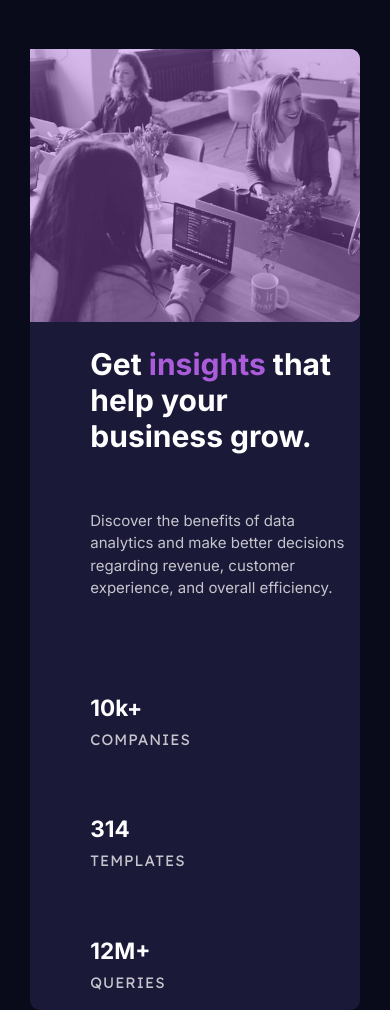
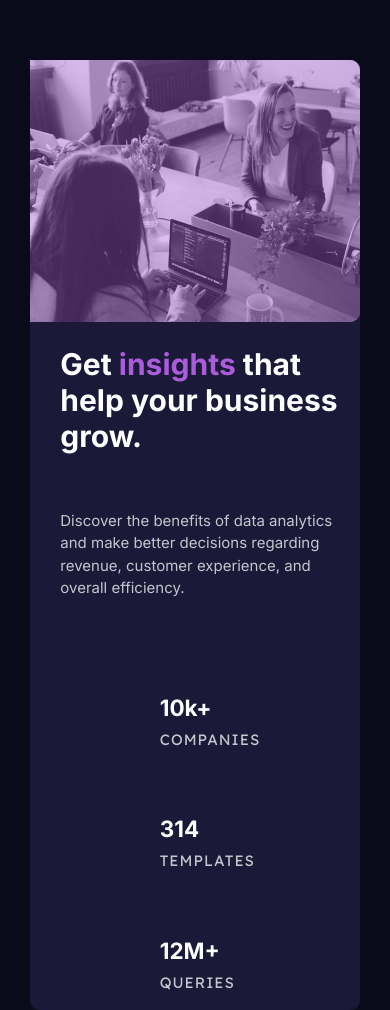
Before and after one commit to Petrosdevri/Frontend-Mentor-Challenges, a website: page stats-preview-card-component-main/index.html in a window 390 px wide. Drawn offline with nearby package versions, Linux system fonts and the light colour scheme.

Commit message:
Updated 7th project

```diff
--- a/stats-preview-card-component-main/style.scss
+++ b/stats-preview-card-component-main/style.scss
@@ -23,6 +23,11 @@ html body {
             .stats-details {
                 flex-basis: 50%;
                 margin-inline-start: 4em;
+                @media screen and (max-width: 480px) {
+                    justify-content: center;
+                    align-items: center;
+                    margin-inline-start: 2em;
+                }
 
                 .title {
                     font-size: 2.5em;
@@ -93,6 +98,9 @@ html body {
                         width: 100%;
                         height: 100%;
                         z-index: 1;
+                        @media screen and (max-width: 480px) {
+                            content: url(./images/image-header-mobile.jpg);
+                        }
                     }
                 }
             }
```
Also changed, not shown: stats-preview-card-component-main/style.css, 1 other file.
